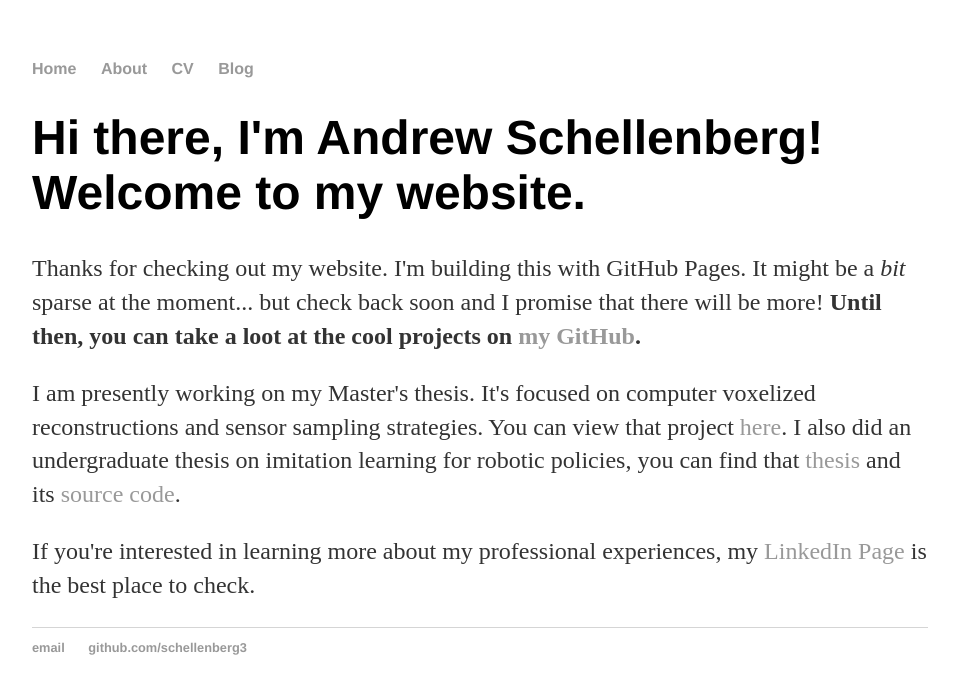
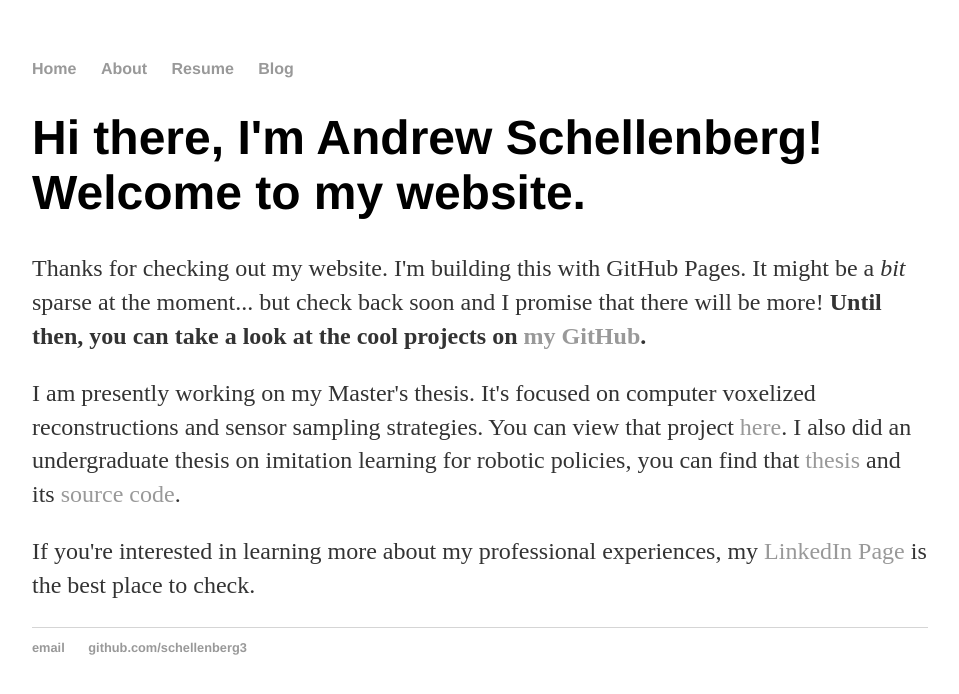
Before and after one commit to Schellenberg3/Schellenberg3.github.io, a Jekyll site: the page built from index.html, in a window 1280 px wide. Shown: the top 694 px of the page, without its empty margins (160-1119 px from the left). Built offline with Jekyll 4.4.1, drawn with Linux system fonts in a browser that asks for light colours.

Commit message:
Fix typos

```diff
--- a/_layouts/default.html
+++ b/_layouts/default.html
@@ -10,7 +10,7 @@
 	    		<ul>
 	        		<li><a href="/">Home</a></li>
 		        	<li><a href="/about">About</a></li>
-	        		<li><a href="/cv">CV</a></li>
+	        		<li><a href="/resume">Resume</a></li>
 	        		<li><a href="/blog">Blog</a></li>
 	    		</ul>
 			</nav>
--- a/index.html
+++ b/index.html
@@ -4,7 +4,7 @@ title: Andrew Schellenberg
 ---
 <div class="blurb">
 	<h1>Hi there, I'm Andrew Schellenberg! Welcome to my website.</h1>
-	<p>Thanks for checking out my website. I'm building this with GitHub Pages. It might be a <em>bit</em> sparse at the moment... but check back soon and I promise that there will be more! <strong>Until then, you can take a loot at the cool projects on <a href="https://github.com/Schellenberg3/">my GitHub</a>.</strong></p>
+	<p>Thanks for checking out my website. I'm building this with GitHub Pages. It might be a <em>bit</em> sparse at the moment... but check back soon and I promise that there will be more! <strong>Until then, you can take a look at the cool projects on <a href="https://github.com/Schellenberg3/">my GitHub</a>.</strong></p>
 	<p>I am presently working on my Master's thesis. It's focused on computer voxelized reconstructions and sensor sampling strategies. You can view that project <a href="https://github.com/Schellenberg3/ForgeScan">here</a>. I also did an undergraduate thesis on imitation learning for robotic policies, you can find that <a href="https://kb.osu.edu/handle/1811/92450">thesis</a> and its <a href="https://github.com/Schellenberg3/DISL_End_to_End_Learning">source code</a>.</p>
 	<p>If you're interested in learning more about my professional experiences, my <a href="https://www.linkedin.com/in/andrew-schellenberg/">LinkedIn Page</a> is the best place to check.</p>
 </div><!-- /.blurb -->
```
